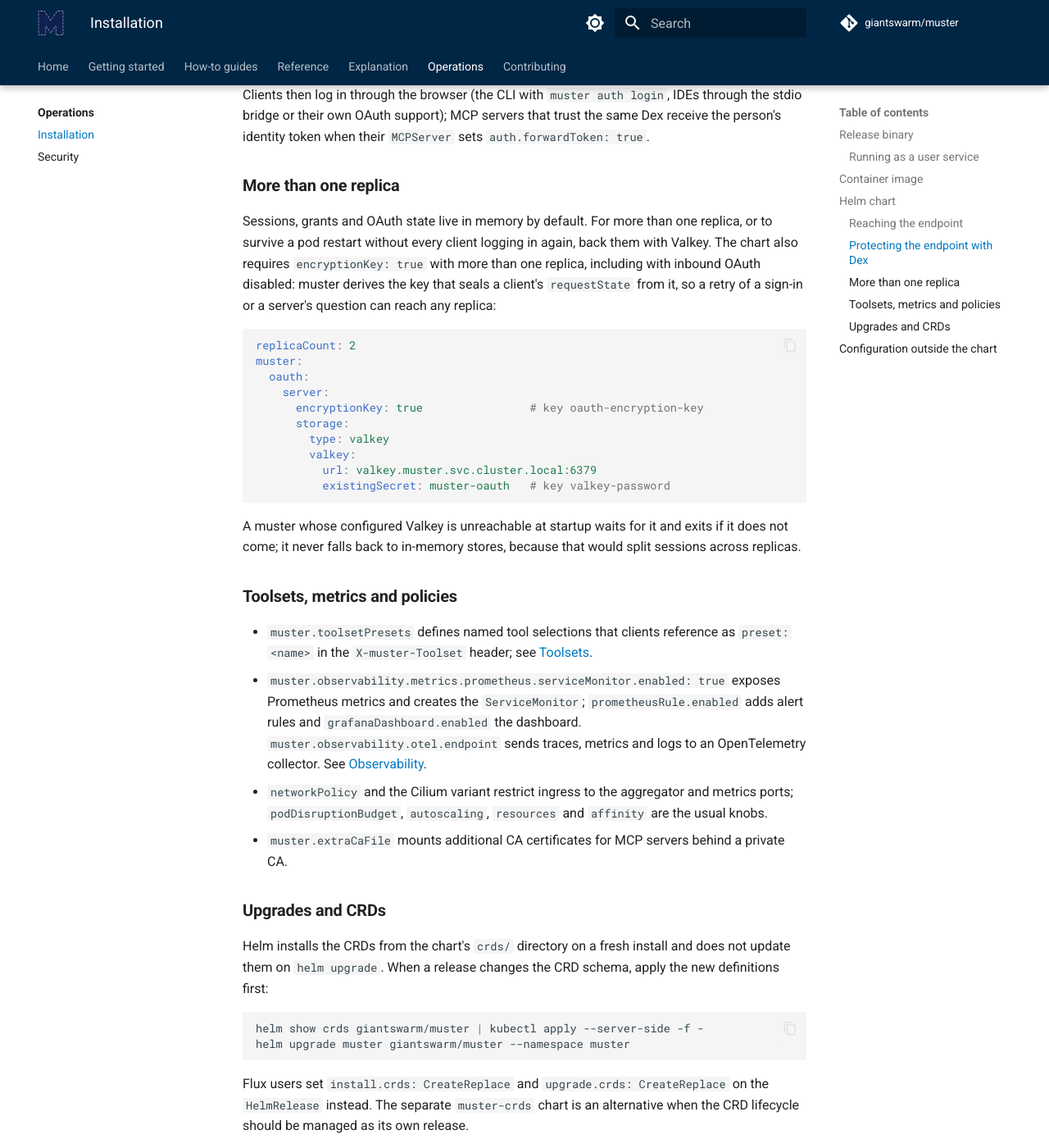
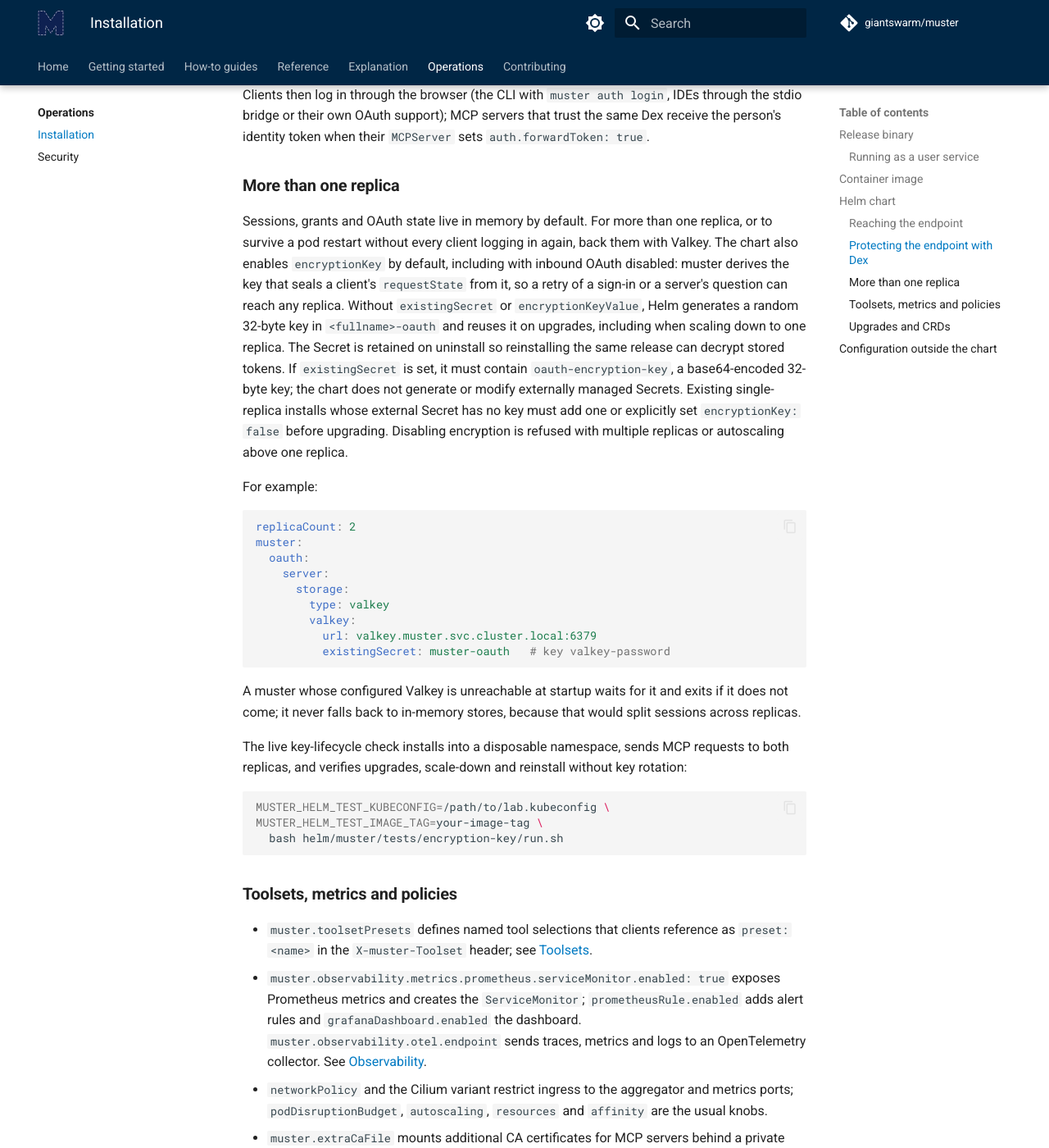
Before and after one commit to giantswarm/muster, an MkDocs documentation site: the page built from docs/operations/installation.md, in a window 1280 px wide and 1400 px high, scrolled down 4054 px. Shown: the whole window at 82% size. Built offline with MkDocs 1.6.1 and Material for MkDocs 9.7.7, drawn with Linux system fonts in a browser that asks for light colours; comment, search, counter and statistics services are not loaded.

Commit message:
fix(helm): provision a shared encryption key by default

````diff
--- a/docs/operations/installation.md
+++ b/docs/operations/installation.md
@@ -191,15 +191,23 @@ identity token when their `MCPServer` sets `auth.forwardToken: true`.
 
 Sessions, grants and OAuth state live in memory by default. For more than one replica, or to
 survive a pod restart without every client logging in again, back them with Valkey. The chart also
-requires `encryptionKey: true` with more than one replica, including with inbound OAuth disabled: muster derives the key that seals a
-client's `requestState` from it, so a retry of a sign-in or a server's question can reach any replica:
+enables `encryptionKey` by default, including with inbound OAuth disabled: muster derives the key that seals a
+client's `requestState` from it, so a retry of a sign-in or a server's question can reach any replica.
+Without `existingSecret` or `encryptionKeyValue`, Helm generates a random 32-byte key in
+`<fullname>-oauth` and reuses it on upgrades, including when scaling down to one replica.
+The Secret is retained on uninstall so reinstalling the same release can decrypt stored tokens.
+If `existingSecret` is set, it must contain `oauth-encryption-key`, a base64-encoded 32-byte key;
+the chart does not generate or modify externally managed Secrets. Existing single-replica installs
+whose external Secret has no key must add one or explicitly set `encryptionKey: false` before upgrading.
+Disabling encryption is refused with multiple replicas or autoscaling above one replica.
+
+For example:
 
 ```yaml
 replicaCount: 2
 muster:
   oauth:
     server:
-      encryptionKey: true                # key oauth-encryption-key
       storage:
         type: valkey
         valkey:
@@ -209,6 +217,15 @@ muster:
 
 A muster whose configured Valkey is unreachable at startup waits for it and exits if it does not
 come; it never falls back to in-memory stores, because that would split sessions across replicas.
+
+The live key-lifecycle check installs into a disposable namespace, sends MCP requests to both
+replicas, and verifies upgrades, scale-down and reinstall without key rotation:
+
+```bash
+MUSTER_HELM_TEST_KUBECONFIG=/path/to/lab.kubeconfig \
+MUSTER_HELM_TEST_IMAGE_TAG=your-image-tag \
+  bash helm/muster/tests/encryption-key/run.sh
+```
 
 ### Toolsets, metrics and policies
 
````
Also changed, not shown: helm/muster/README.md (+13 -1 lines), 10 other files.
